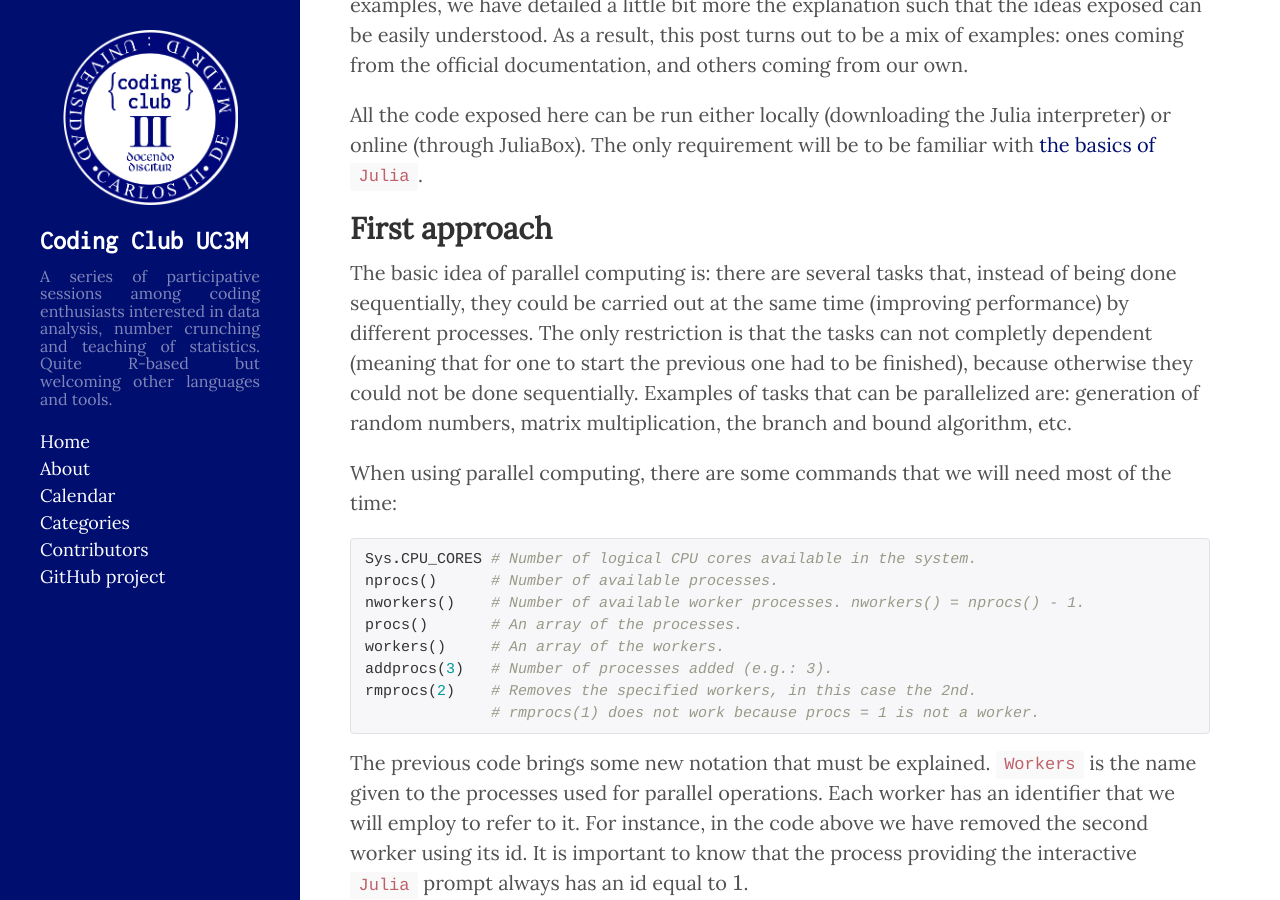
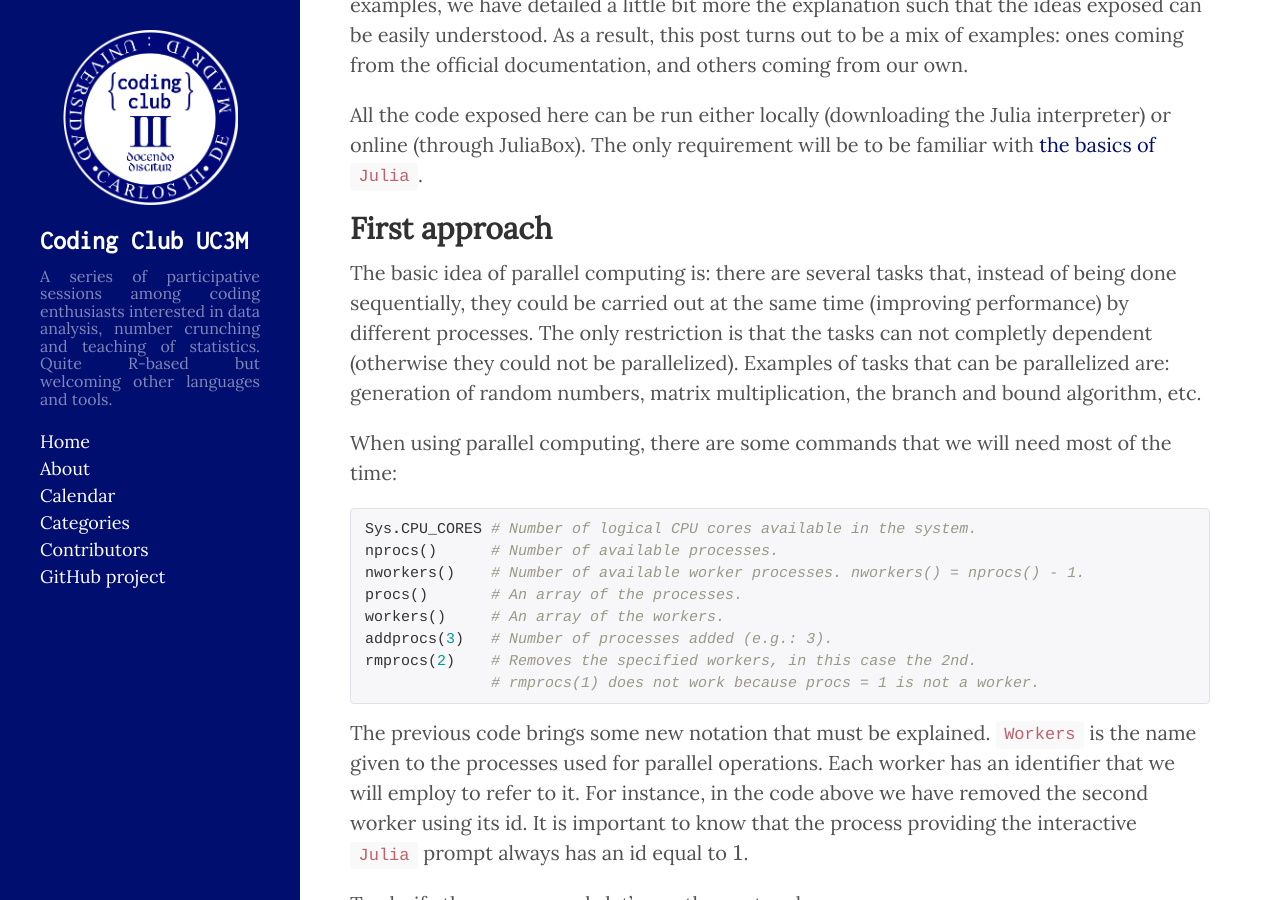
Before and after one commit to CodingClubUC3M/codingclubuc3m.github.io, a Jekyll site: the page built from _posts/2018-06-06-Parallel-computing-Julia-hidden.md, in a window 1280 px wide and 900 px high, scrolled down 699 px. Built offline with Jekyll 4.4.1, drawn with Linux system fonts in a browser that asks for light colours; formulas are drawn with MathJax 3; comment, search, counter and statistics services are not loaded.

Commit message:
Update 2018-06-06-Parallel-computing-Julia-hidden.md

```diff
--- a/_posts/2018-06-06-Parallel-computing-Julia-hidden.md
+++ b/_posts/2018-06-06-Parallel-computing-Julia-hidden.md
@@ -22,7 +22,7 @@ All the code exposed here can be run either locally (downloading the Julia inter
 
 ## First approach
 
-The basic idea of parallel computing is: there are several tasks that, instead of being done sequentially, they could be carried out at the same time (improving performance) by different processes. The only restriction is that the tasks can not completly dependent (meaning that for one to start the previous one had to be finished), because otherwise they could not be done sequentially. Examples of tasks that can be parallelized are: generation of random numbers, matrix multiplication, the branch and bound algorithm, etc.
+The basic idea of parallel computing is: there are several tasks that, instead of being done sequentially, they could be carried out at the same time (improving performance) by different processes. The only restriction is that the tasks can not completly dependent (otherwise they could not be parallelized). Examples of tasks that can be parallelized are: generation of random numbers, matrix multiplication, the branch and bound algorithm, etc.
 
 When using parallel computing, there are some commands that we will need most of the time:
 
```
